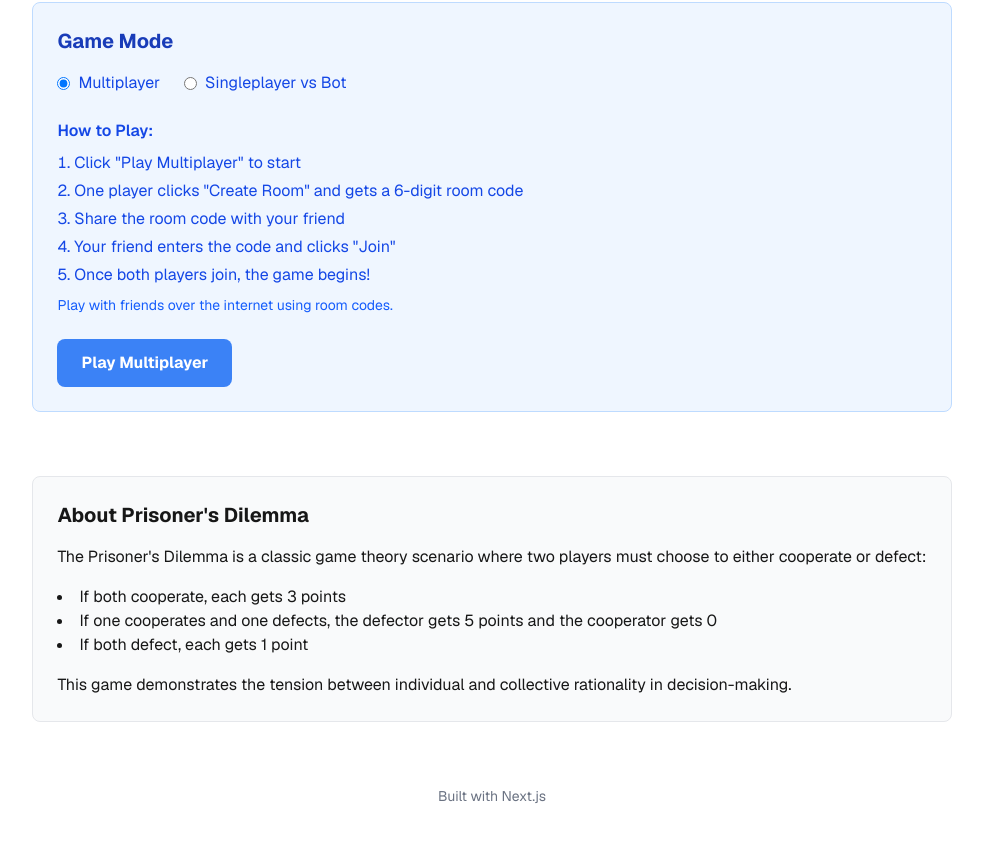
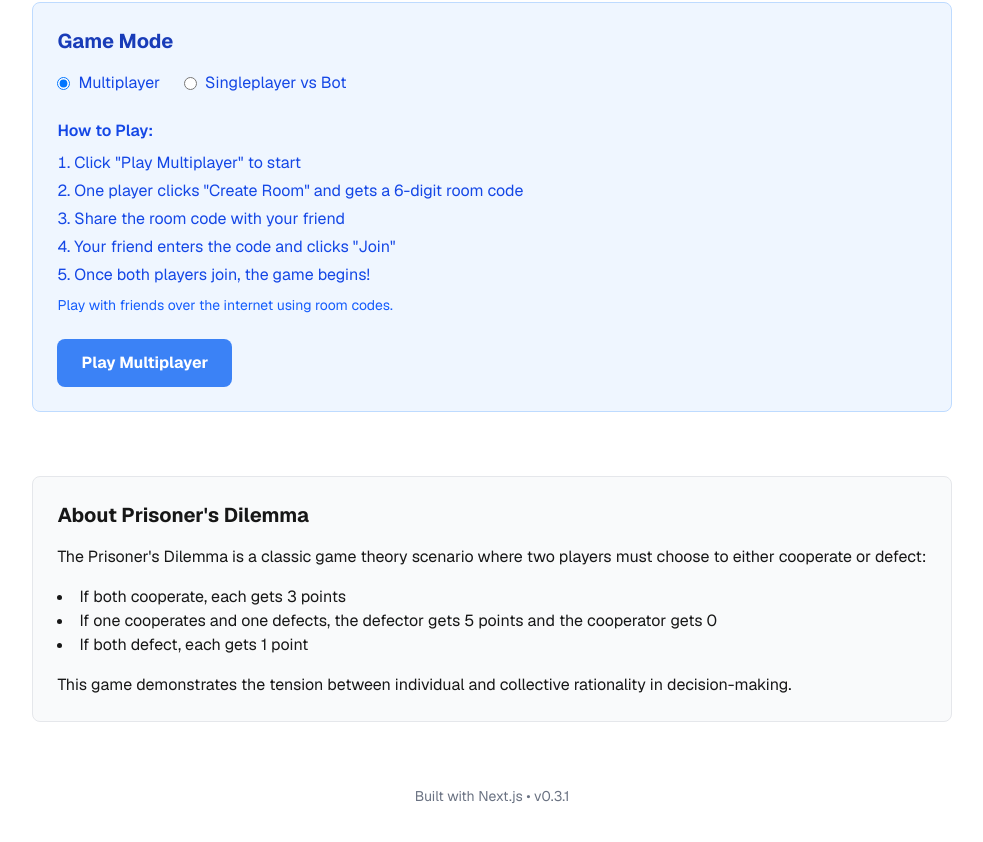
Before and after one commit to abdializ/gametheory, a Next.js app in the folder prisoners-dilemma/: page / in a window 1280 px wide. Shown: the part 270-1112 px from the top of the page, without its empty margins (148-1131 px from the left). Built offline with nearby package versions, Linux system fonts and the light colour scheme.

Commit message:
Add version display to debug deployment status

```diff
--- a/prisoners-dilemma/app/page.tsx
+++ b/prisoners-dilemma/app/page.tsx
@@ -5,6 +5,7 @@ import { useRouter } from "next/navigation";
 import Link from "next/link";
 
 export default function Home() {
+  const version = "0.3.1";
   const router = useRouter();
   const [mode, setMode] = useState('multiplayer'); // 'multiplayer' or 'bot'
   const [bot, setBot] = useState('tit-for-tat');     // Updated to match backend naming
@@ -179,7 +180,7 @@ export default function Home() {
       </main>
       <footer className="row-start-3 flex gap-[24px] flex-wrap items-center justify-center">
         <p className="text-sm text-gray-500 dark:text-gray-400">
-          Built with Next.js
+          Built with Next.js • v{version}
         </p>
       </footer>
     </div>
```
